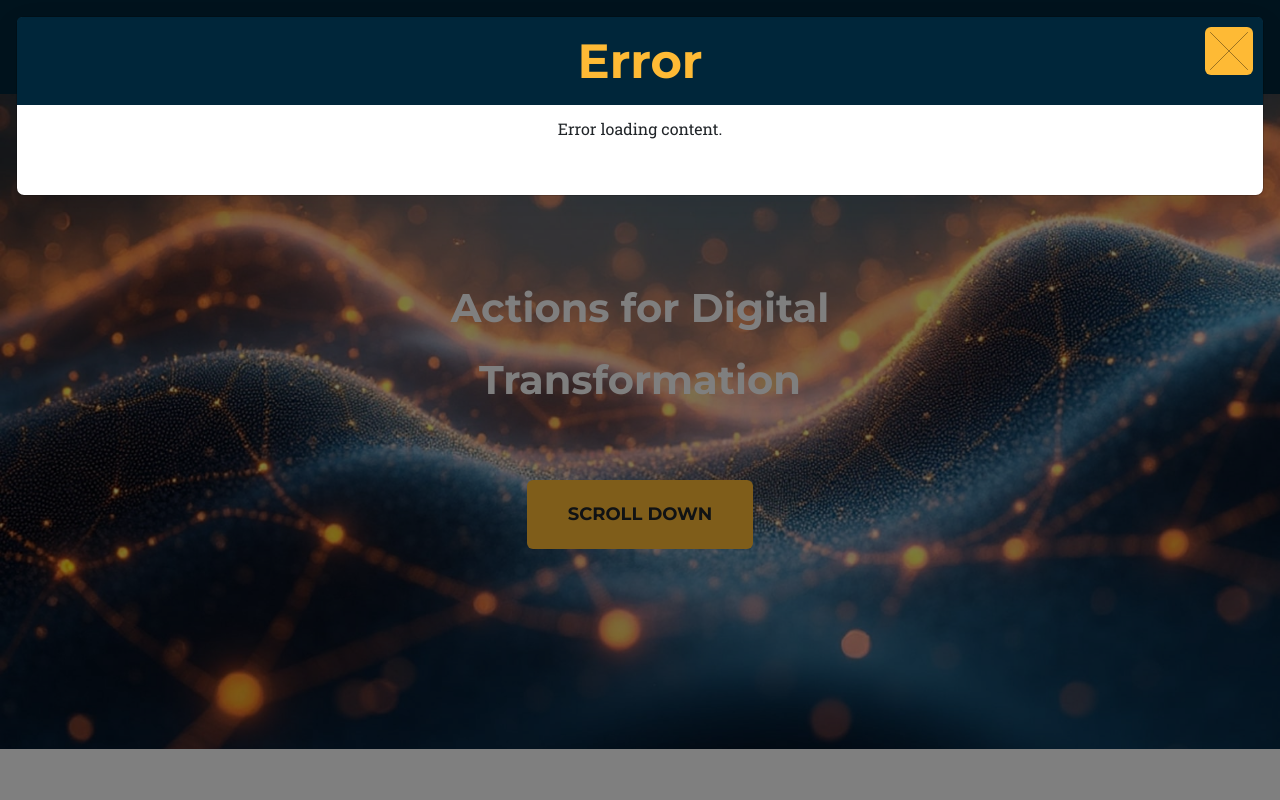
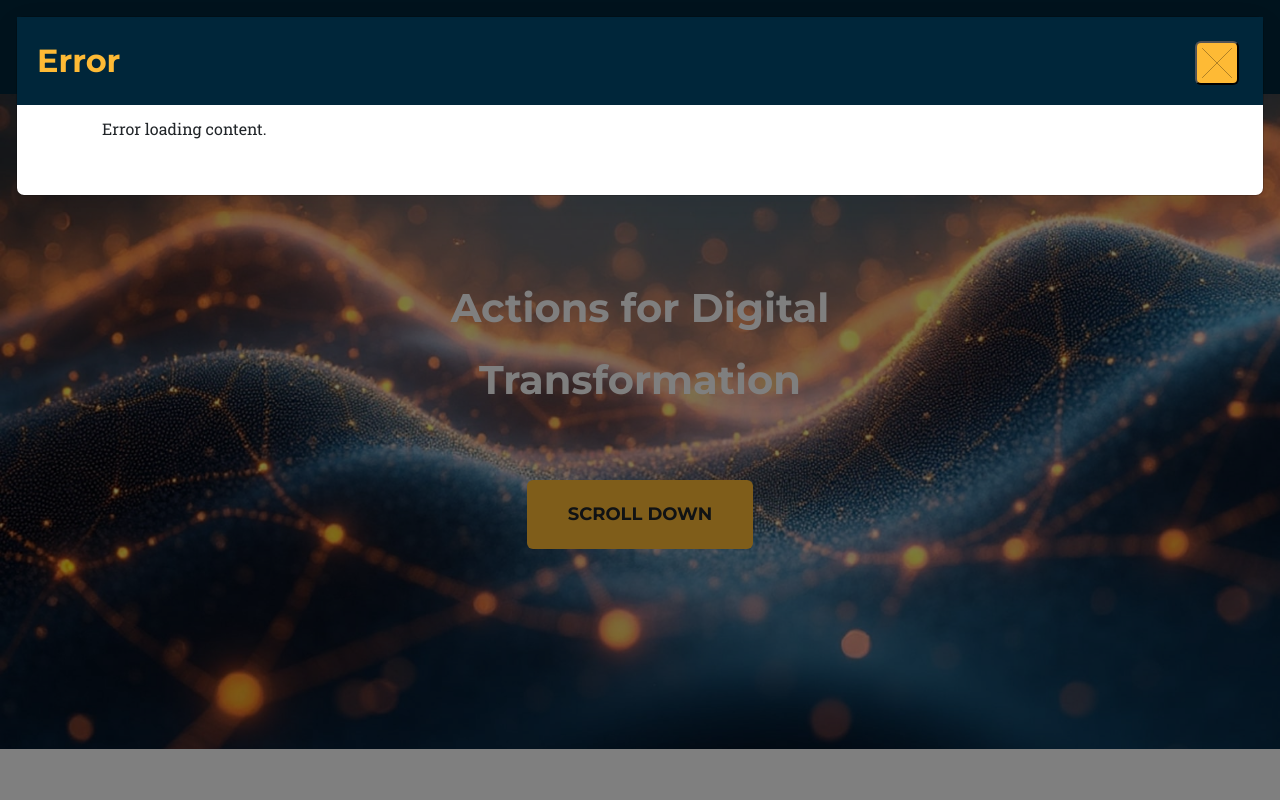
Before and after one commit to tamariam/Progress-Tracker, a Django app: page / in a window 1280 px wide, after a click that opens the changed part. Run offline with Django 5.2, Linux system fonts and the light colour scheme; some libraries are stand-ins or nearby versions.

Commit message:
add more styles to the modal page

```diff
--- a/tracker_app/static/css/custom.css
+++ b/tracker_app/static/css/custom.css
@@ -75,7 +75,7 @@
 /* --------------------------------- */
 /* Specific styles to override the generic Bootstrap modal styles */
 .modal-header-custom {
-    background-color: var(--mcc-blue);
+    /* background-color: var(--mcc-blue); */
     color: var(--mcc-yellow);
     padding: 20px;
     /* Helvetica Light font requirement */
@@ -84,16 +84,13 @@
 }
 
 #modalThemeTitle{
-    color: var(--mcc-yellow)
+    color: var(--mcc-yellow);
+    font-size:2rem;
 
 }
+
 /* Overriding the default close button icon positioning */
-.close-modal {
-    /* top: 15px;
-    right: 15px; */
 
-
-}
 
 /* Accordion Styles (Objectives): Clean design, hover effects, MCC Blue titles */
 .accordion-item { border-bottom: 1px solid #eee; }
@@ -178,17 +175,20 @@
 .modal-content {
     position: relative; /* CRITICAL: Must be relative */
 }
-
+.portfolio-modal .close-modal{
+    width:2rem !important;
+    height:2rem !important;
+}
 #close-modal-top-right {
-    position: absolute; /* Position relative to .modal-content */
-    top: 10px; /* Offset from the top */
-    right: 10px; /* Offset from the right */
+    /* position: absolute;
+    top: 10px;
+    right: 10px;  */
 
     /* Styling the button itself */
     background: none; /* No background */
-    border: none;      /* No border */
+    /* border: none;       */
     cursor: pointer;   /* Hand icon on hover */
-    font-size: 30px;   /* Large X symbol */
+    font-size: 20px;   /* Large X symbol */
     line-height: 1;    /* Adjusts vertical alignment */
 
     /* MCC Colors */
@@ -197,9 +197,16 @@
     /* Accessibility and user experience */
     z-index: 1050;     /* Ensures it is above other modal content */
     padding: 5px;      /* Makes it easier to click */
-    min-width: 44px;   /* Ensures large clickable area for accessibility */
+    min-width: 44px;
     min-height: 44px;
     border-radius:6px;
+
+}
+.modal-header-wrapper{
+    display: flex;
+    justify-content: space-between;
+    align-items: center;
+    background-color: var(--mcc-blue);
 }
 
 /* Hover and Focus States (Accessibility) */
@@ -212,7 +219,7 @@
 
 /* -------------------------------------------- */
 /* Sub-Accordion for Actions */
-.action-sub-item {
+.action-sub-item  {
 
     padding: 10px 0;
 }
@@ -230,10 +237,16 @@
     min-height: 44px;
     display: flex;
     justify-content: space-between;
+    /* background-color: RGB(113,197,232); */
+    background-color: rgb(254,186,53);
+
+
+    padding:5px;
+    border-radius: 5px;
 }
 
 .action-sub-title.active-action {
-    color: var(--mcc-yellow);
+    color:  #971B2F;
 
 }
 
@@ -250,6 +263,7 @@
 
 .modal-content p{
     margin-top:10px;
+    text-align:left;
 }
 
 .objective-p {
@@ -379,6 +393,7 @@
     border: 1px solid var(--border-light);
     border-radius: 4px;
     background-color: var(--background-white); /* White background for action cards */
+
 }
 
 .action-sub-item {
@@ -399,7 +414,7 @@
 
 .action-sub-title:hover,
 .action-sub-title.active-action {
-    color: var(--mcc-yellow); /* MCC Yellow on hover/active */
+    color: var(--mcc-blue);
 }
 
 .action-sub-content {
@@ -407,7 +422,7 @@
     color: var(--mcc-blue);
 }
 
-.update-section h4 {
+.update-section h4,.action-sub-content h4 {
     color: var(--mcc-red-highlight); /* Use red for emphasis on updates */
     margin-top: 15px;
     font-size: 1em;
@@ -417,3 +432,7 @@
     padding: 0  !important;
 }
 /* ??????????????????????????????????????? */
+
+     .modal-content h2{
+        font-size:2rem;
+     }
--- a/tracker_app/templates/tracker_app/home.html
+++ b/tracker_app/templates/tracker_app/home.html
@@ -619,12 +619,15 @@
                 <!- <!- Ensure your static tag works for the close icon -->
                 <!-- <img src="{% static 'assets/img/close-icon.svg' %}" alt="Close modal" /> -->
             <!-- </div> -->
-             <button onclick="closeMCCModal()" class="close-modal" aria-label="Close Modal" id="close-modal-top-right">
+             <div class="modal-header-wrapper">
+             <button onclick="closeMCCModal()" class="close-modal"  aria-label="Close Modal" id="close-modal-top-right">
                 <img src="{% static 'assets/img/close-icon.svg' %}" alt="Close modal" />
             </button>
             <div class="modal-header-custom">
                 <h2 class="modal-title-custom" id="modalThemeTitle">Loading Theme Details...</h2>
             </div>
+            </div>
+
 
             <div class="container">
                 <div class="row justify-content-center">
--- a/tracker_app/templates/tracker_app/modal_content_fragment.html
+++ b/tracker_app/templates/tracker_app/modal_content_fragment.html
@@ -36,6 +36,7 @@
 
                                 <!-- Action Content (Description and Update) -->
                                 <div class="action-sub-content">
+                                    <h4>Action Description:</h4>
                                     <p>{{ action.description }}</p>
                                 <hr>
                                     <div class="update-section">
```
